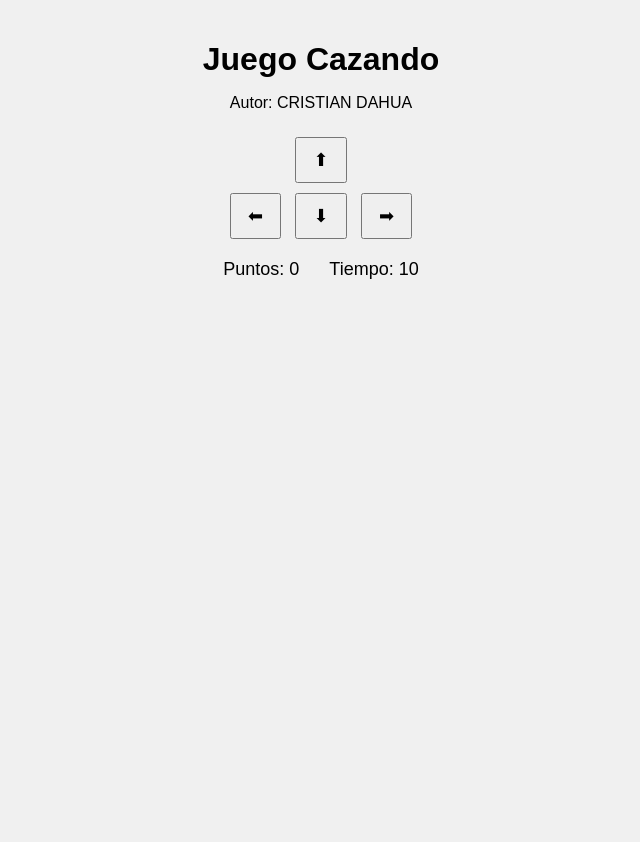
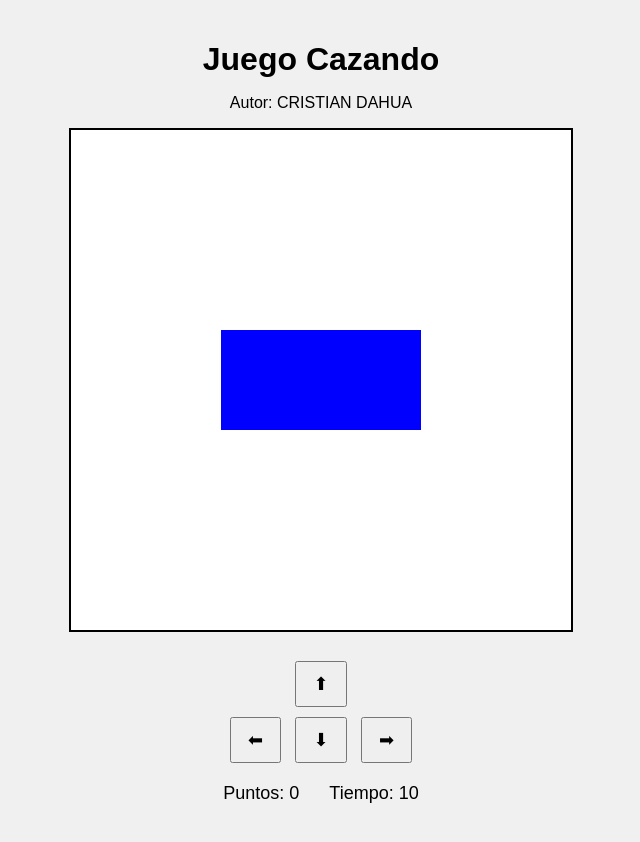
Before and after one commit to l025-l/recursos_cazando, a plain HTML site: page cazando.html in a window 1280 px wide. Shown: the whole page, without its empty margins (319-959 px from the left). Before the commit the page ends 800 px from the top, so only its background shows below. Drawn offline with Linux system fonts and the light colour scheme.

Commit message:
agregar el canvar y dibujar rectangurlo

```diff
--- a/cazando.html
+++ b/cazando.html
@@ -4,11 +4,11 @@
   <title>Juego Cazando</title>
   <link rel="stylesheet" href="cazando.css">
 </head>
-<body>
+<body onload="graficarGato()">
 
   <h1>Juego Cazando</h1>
   <p>Autor: CRISTIAN DAHUA</p>
-
+  <canvas id="areaJuego" width="500" height="500"></canvas>
 
   <div class="controles">
     <button>⬆</button>
@@ -26,6 +26,6 @@
 
   <p id="mensaje"></p>
 
-
+  <script src="cazando.js"></script>
 </body>
 </html>
--- a/cazando.js
+++ b/cazando.js
@@ -0,0 +1,13 @@
+let canvas=document.getElementById("areaJuego");
+let ctx=canvas.getContext("2d");
+
+const recAncho= 200;
+const recAlto= 100;
+
+const x= (canvas.width/2)-(recAncho/2);
+const y= (canvas.height/2)-(recAlto/2);
+
+function graficarGato(){
+    ctx.fillStyle="blue";
+    ctx.fillRect(x,y,recAncho,recAlto);
+}
```
